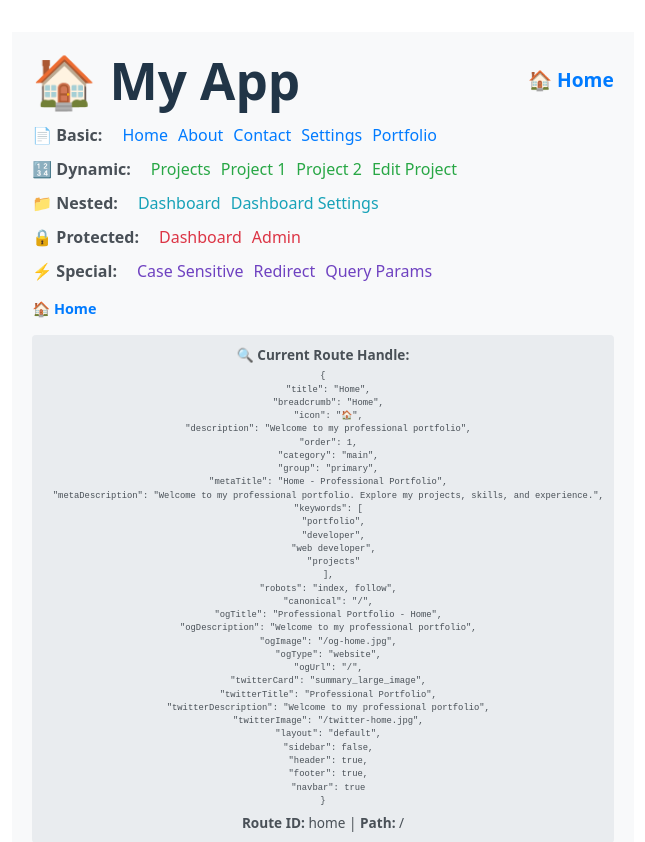
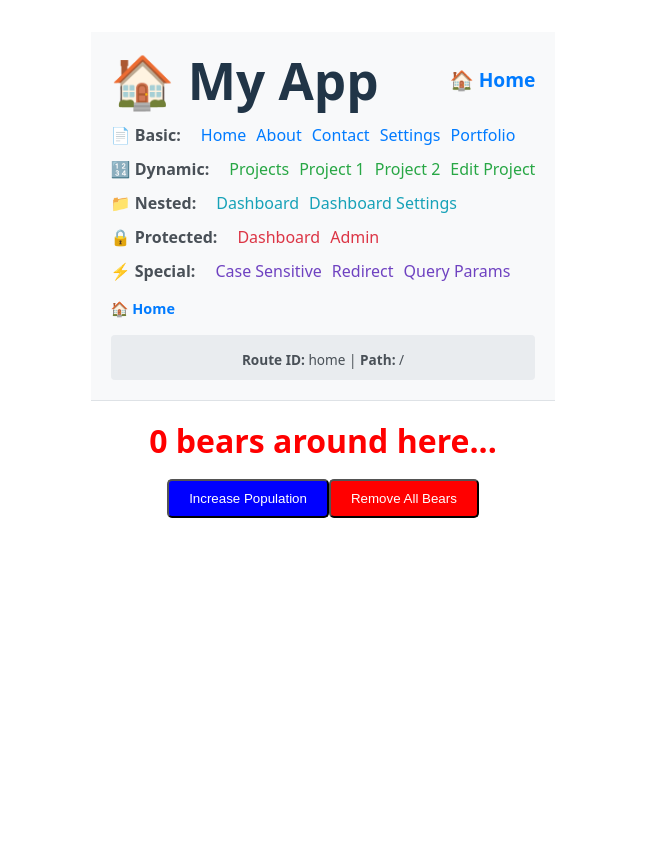
Before and after one commit to amallhalim/Athar, a React (Vite) app: page / in a window 1280 px wide. Shown: the top 842 px of the page, without its empty margins (317-962 px from the left). Built offline with nearby package versions, Linux system fonts and the light colour scheme.

Commit message:
Add zustand for state management and update Home component with bear population features

```diff
--- a/package.json
+++ b/package.json
@@ -19,6 +19,7 @@
   "dependencies": {
     "react": "^19.2.3",
     "react-dom": "^19.2.3",
-    "react-router": "^7.11.0"
+    "react-router": "^7.11.0",
+    "zustand": "^5.0.9"
   }
 }
--- a/src/components/layout/header/Header.tsx
+++ b/src/components/layout/header/Header.tsx
@@ -136,10 +136,10 @@ export default function Header() {
               color: "#495057",
             }}
           >
-            <strong>🔍 Current Route Handle:</strong>
+            {/* <strong>🔍 Current Route Handle:</strong>
             <pre style={{ margin: "5px 0 0 0", fontSize: "0.8em" }}>
               {JSON.stringify(currentHandle, null, 2)}
-            </pre>
+            </pre> */}
             <div style={{ marginTop: "5px" }}>
               <strong>Route ID:</strong> {currentMatch?.id || "No ID"} |{" "}
               <strong>Path:</strong> {location.pathname}
--- a/src/pages/Home/Home.tsx
+++ b/src/pages/Home/Home.tsx
@@ -1,7 +1,41 @@
-import React from 'react'
+import React from "react";
+import useBear from "../../store/bear.store";
 
 export default function Home() {
+  const bears = useBear((state) => state.bears);
+  const removeAllBears = useBear((state) => state.removeAllBears);
+  const increasePopulation = useBear((state) => state.increasePopulation);
+
   return (
-    <div>Home</div>
-  )
+    <div>
+      <h1 style={{ color: "red", fontSize: "2rem" }}>
+        {bears} bears around here...
+      </h1>
+
+      <button
+        style={{
+          backgroundColor: "blue",
+          color: "white",
+          padding: "10px 20px",
+          borderRadius: "5px",
+          cursor: "pointer",
+        }}
+        onClick={increasePopulation}
+      >
+        Increase Population
+      </button>
+      <button
+        style={{
+          backgroundColor: "red",
+          color: "white",
+          padding: "10px 20px",
+          borderRadius: "5px",
+          cursor: "pointer",
+        }}
+        onClick={removeAllBears}
+      >
+        Remove All Bears
+      </button>
+    </div>
+  );
 }
--- /dev/null
+++ b/src/store/bear.store.ts
@@ -0,0 +1,18 @@
+import { create } from 'zustand'
+
+
+interface BearState {
+  bears: number;
+  increasePopulation: () => void;
+  removeAllBears: () => void;
+  updateBears: (newBears: number) => void;
+}
+
+const useBear = create<BearState>((set) => ({
+  bears: 0,
+  increasePopulation: () => set((state) => ({ bears: state.bears + 1 })),
+  removeAllBears: () => set({ bears: 0 }),
+  updateBears: (newBears) => set({ bears: newBears }),
+}))
+
+export default useBear;
```
Also changed, not shown: 1 other file (tests, documents, lock files or other folders).
